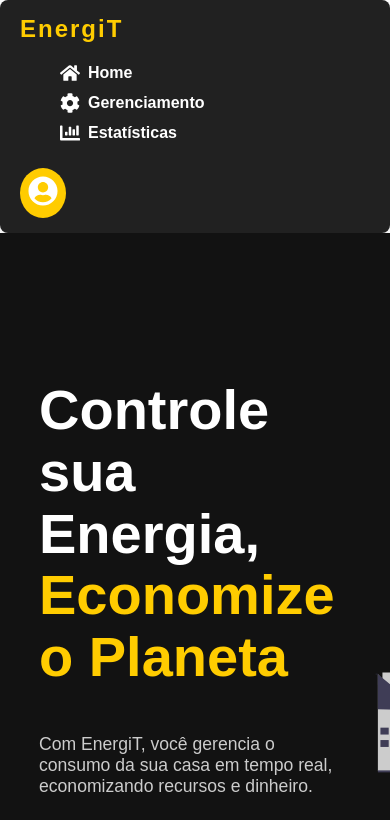
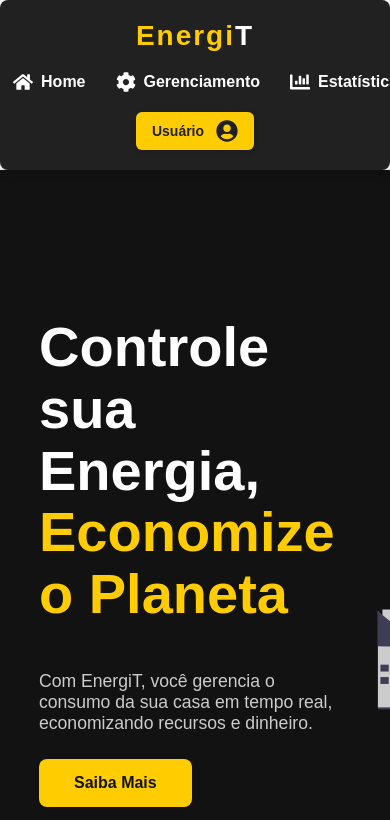
Before and after one commit to Fabiogarcia02/EnergiT, a React (Vite) app in the folder frontend/: page / in a window 390 px wide. Shown: the top 820 px of the page. Built offline with nearby package versions, Linux system fonts and the light colour scheme.

Commit message:
feat- logout de user

```diff
--- a/frontend/src/pages/Header/Header.css
+++ b/frontend/src/pages/Header/Header.css
@@ -1,13 +1,11 @@
 /* Variáveis de cor */
 :root {
-  --primary-yellow: #FFCC00;  /* Amarelo vibrante */
-  --dark-yellow: #FFB800;     /* Amarelo escuro para hover */
-  --text-dark: #333333;       /* Preto para textos */
-  --background-dark: #212121; /* Fundo preto */
-  --background-light: #F7F2C6; /* Amarelo claro */
-  --box-shadow: 0 4px 10px rgba(0, 0, 0, 0.1);
+  --primary-yellow: #FFCC00;
+  --dark-yellow: #FFB800;
+  --text-dark: #333333;
+  --background-dark: #212121;
+  --box-shadow: 0 4px 10px rgba(0, 0, 0, 0.2);
   --border-radius: 8px;
-  --font-family: 'Arial', sans-serif;
 }
 
 /* Estilo geral do cabeçalho */
@@ -20,6 +18,7 @@
   align-items: center;
   border-radius: var(--border-radius);
   box-shadow: var(--box-shadow);
+  position: relative;
 }
 
 .header .logo h1 {
@@ -30,10 +29,15 @@
   margin: 0;
 }
 
+.header .logo span {
+  color: white; /* O 'T' fica branco para destaque */
+}
+
 .header nav ul {
   display: flex;
   list-style: none;
   margin: 0;
+  padding: 0;
 }
 
 .header nav ul li {
@@ -47,58 +51,108 @@
   display: flex;
   align-items: center;
   font-weight: 600;
-  transition: color 0.3s ease, transform 0.3s ease;
+  transition: color 0.3s ease;
 }
 
 .header nav ul li a:hover {
   color: var(--primary-yellow);
-  transform: scale(1.05);
 }
 
 .header nav ul li a svg {
   margin-right: 8px;
-  font-size: 18px;
 }
 
-/* Ícone de Perfil */
-.profile-icon {
-  background-color: var(--primary-yellow);
-  border-radius: 50%;
-  padding: 8px;
-  cursor: pointer;
-  transition: transform 0.3s ease, background-color 0.3s ease;
+/* --- ESCRETO RETANGULAR DO USUÁRIO --- */
+.profile-container {
+  position: relative;
 }
 
-.profile-icon:hover {
-  transform: scale(1.1);
+.profile-box-rect {
+  background-color: var(--primary-yellow);
+  color: var(--background-dark);
+  padding: 8px 16px;
+  border-radius: 6px; /* Retangular com cantos leves */
+  cursor: pointer;
+  display: flex;
+  align-items: center;
+  gap: 12px;
+  font-weight: bold;
+  transition: all 0.3s ease;
+  box-shadow: 0 2px 5px rgba(0,0,0,0.2);
+}
+
+.profile-box-rect:hover {
   background-color: var(--dark-yellow);
+  transform: translateY(-2px);
+  box-shadow: 0 4px 12px rgba(255, 204, 0, 0.3);
+}
+
+.user-name-header {
+  font-size: 14px;
+  white-space: nowrap;
+}
+
+/* --- MENU DROPDOWN --- */
+.profile-dropdown {
+  position: absolute;
+  top: 55px;
+  right: 0;
+  background-color: #2c2c2c;
+  min-width: 180px;
+  border-radius: 6px;
+  box-shadow: 0 8px 25px rgba(0, 0, 0, 0.5);
+  overflow: hidden;
+  z-index: 1000;
+  border: 1px solid #444;
+  animation: slideDown 0.2s ease-out;
+}
+
+@keyframes slideDown {
+  from { opacity: 0; transform: translateY(-10px); }
+  to { opacity: 1; transform: translateY(0); }
+}
+
+.dropdown-item {
+  display: flex;
+  align-items: center;
+  gap: 12px;
+  padding: 12px 16px;
+  cursor: pointer;
+  font-size: 14px;
+  color: white;
+  transition: all 0.2s;
+}
+
+.dropdown-item:hover {
+  background-color: var(--primary-yellow);
+  color: var(--background-dark);
+}
+
+.dropdown-divider {
+  height: 1px;
+  background-color: #444;
+}
+
+.logout-item {
+  color: #ff5555;
+}
+
+.logout-item:hover {
+  background-color: #ff5555 !important;
+  color: white !important;
 }
 
 /* Responsividade */
 @media screen and (max-width: 768px) {
   .header {
-    padding: 15px 20px;
     flex-direction: column;
-    align-items: flex-start;
+    padding: 20px;
   }
-
-  .header .logo h1 {
-    font-size: 24px;
-    margin-bottom: 10px;
+  .header nav ul {
+    margin: 20px 0;
   }
-
-  .header nav ul {
-    flex-direction: column;
-    align-items: flex-start;
-    margin-top: 10px;
-  }
-
-  .header nav ul li {
-    margin-left: 0;
-    margin-bottom: 10px;
-  }
-
-  .profile-icon {
-    margin-top: 15px;
+  .profile-dropdown {
+    right: 50%;
+    transform: translateX(50%);
   }
 }
--- a/frontend/src/pages/Header/index.tsx
+++ b/frontend/src/pages/Header/index.tsx
@@ -1,27 +1,72 @@
-import React from 'react';
-import { FaHome, FaCog, FaChartBar, FaUserCircle } from 'react-icons/fa'; // Importando ícones
+import React, { useState, useContext, useRef, useEffect } from 'react';
+import { FaHome, FaCog, FaChartBar, FaUserCircle, FaSignOutAlt, FaUserAlt } from 'react-icons/fa';
+import { useNavigate, Link } from 'react-router-dom';
+import { AuthContext } from "../../context/AuthContext";
 import './Header.css';
 
 const Header = () => {
+  const [isDropdownOpen, setIsDropdownOpen] = useState(false);
+  const { user, logout } = useContext(AuthContext);
+  const navigate = useNavigate();
+  const dropdownRef = useRef<HTMLDivElement>(null);
+
+  // Fecha o menu ao clicar fora dele
+  useEffect(() => {
+    const handleClickOutside = (event: MouseEvent) => {
+      if (dropdownRef.current && !dropdownRef.current.contains(event.target as Node)) {
+        setIsDropdownOpen(false);
+      }
+    };
+    document.addEventListener("mousedown", handleClickOutside);
+    return () => document.removeEventListener("mousedown", handleClickOutside);
+  }, []);
+
+  const handleLogout = () => {
+    logout();
+    navigate("/login");
+  };
+
   return (
     <header className="header">
       {/* Logo */}
-      <div className="logo">
-        <h1>EnergiT</h1>
+      <div className="logo" onClick={() => navigate("/")} style={{ cursor: 'pointer' }}>
+        <h1>Energi<span>T</span></h1>
       </div>
 
-      {/* Navegação */}
+      {/* Navegação Principal */}
       <nav>
         <ul>
-          <li><a href="/home"><FaHome size={20} /> Home</a></li>
-          <li><a href="/gerenciamento"><FaCog size={20} /> Gerenciamento</a></li>
-          <li><a href="/estatisticas"><FaChartBar size={20} /> Estatísticas</a></li>
+          <li><Link to="/home"><FaHome size={20} /> Home</Link></li>
+          <li><Link to="/gerenciamento"><FaCog size={20} /> Gerenciamento</Link></li>
+          <li><Link to="/estatisticas"><FaChartBar size={20} /> Estatísticas</Link></li>
         </ul>
       </nav>
 
-      {/* Ícone de Perfil */}
-      <div className="profile-icon">
-        <FaUserCircle size={30} />
+      {/* Container do Perfil Retangular com Dropdown */}
+      <div className="profile-container" ref={dropdownRef}>
+        <div
+          className="profile-box-rect"
+          onClick={() => setIsDropdownOpen(!isDropdownOpen)}
+        >
+          <span className="user-name-header">{user?.name || "Usuário"}</span>
+          <FaUserCircle size={22} />
+        </div>
+
+        {isDropdownOpen && (
+          <div className="profile-dropdown">
+            <div className="dropdown-item" onClick={() => { navigate("/perfil"); setIsDropdownOpen(false); }}>
+              <FaUserAlt size={16} />
+              <span>Meu Perfil</span>
+            </div>
+
+            <div className="dropdown-divider"></div>
+
+            <div className="dropdown-item logout-item" onClick={handleLogout}>
+              <FaSignOutAlt size={16} />
+              <span>Sair</span>
+            </div>
+          </div>
+        )}
       </div>
     </header>
   );
```
